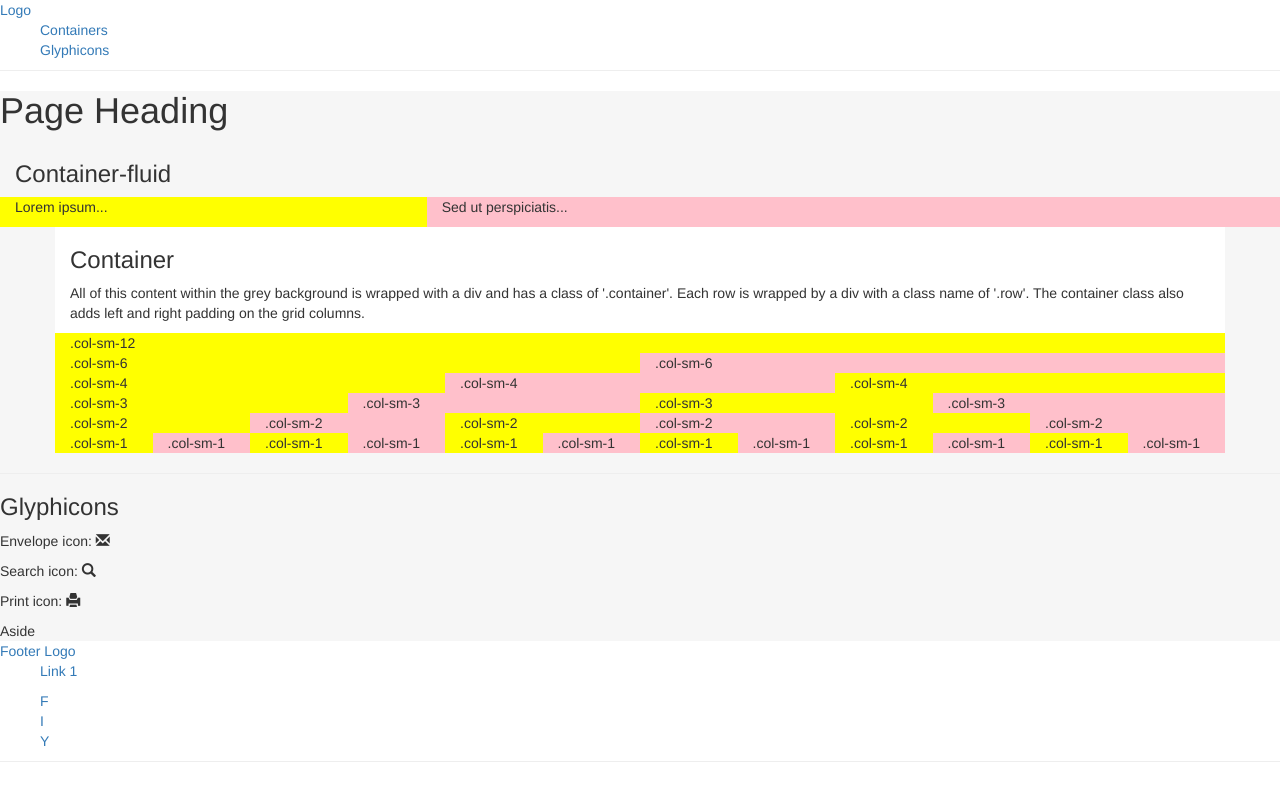
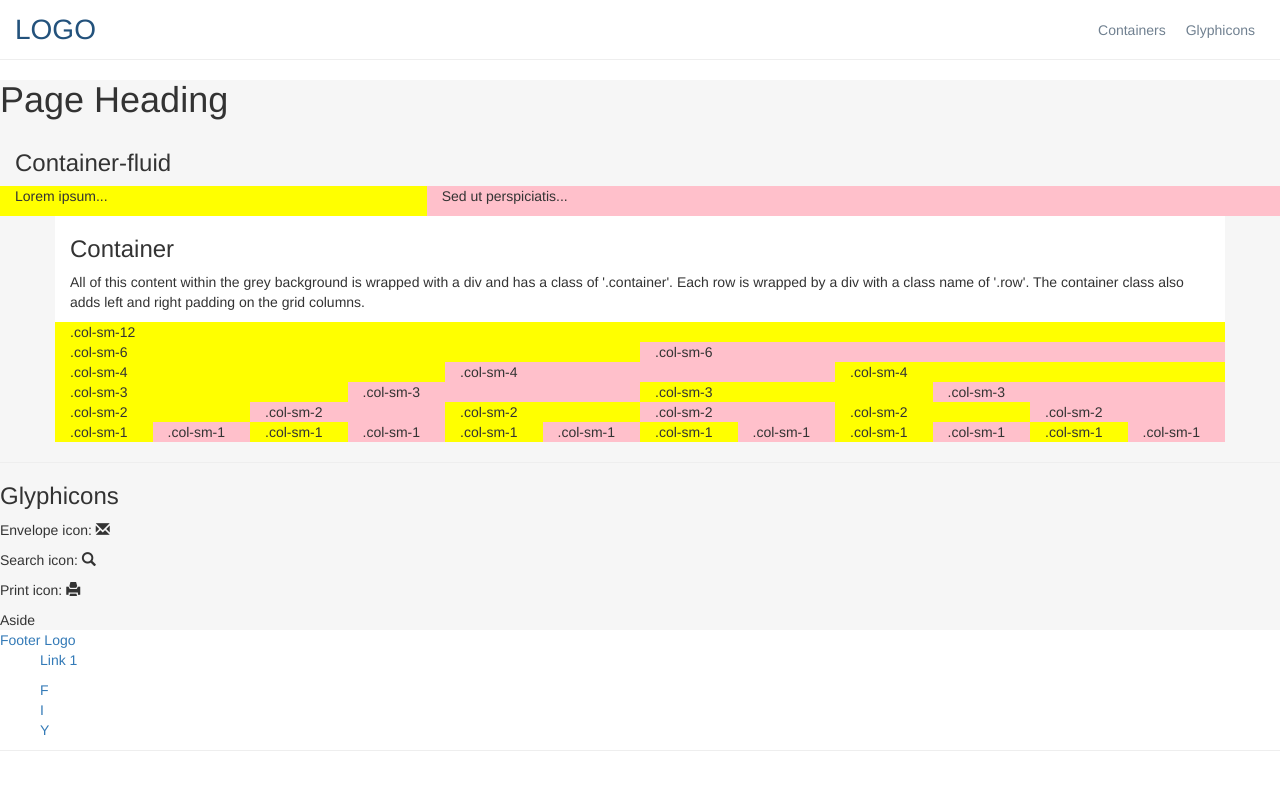
Before and after one commit to ivankrauseza/hamburg, a plain HTML site: page index.html in a window 1280 px wide. Drawn offline with nearby package versions, Linux system fonts and the light colour scheme.

Commit message:
Header: Basic styling and positioned logo and nav elements

```diff
--- a/assets/css/style.css
+++ b/assets/css/style.css
@@ -3,11 +3,49 @@ body {
     padding:0;
 }
 
+a:hover {
+    text-decoration: none;
+}
+
 header {
+    position: relative;
     border-bottom: solid 1px #EEEEEE;
+    line-height: 60px;
+    height: 60px;
+    font-size: 1em;
+}
+header a {
+    display: inline-block;
+}
+header .logo {
+    position: absolute;
+    top:0;
+    left:0;
+    padding: 0 15px;
+    font-size: 2em;
+    text-transform: uppercase;
+}
+header nav {
+    padding: 0;
+    display: flex;
+    justify-content: flex-end;
 }
 header nav ul {
     list-style: none;
+    width: auto;
+    padding: 0 15px;
+    margin: 0;
+}
+header nav ul li {
+    float: left;
+    width: auto;
+    padding: 0 10px;
+}
+header nav ul li a {
+    color: slategray;
+}
+header nav ul li a:hover {
+    color: darkslategray;
 }
 
 main {
--- a/index.html
+++ b/index.html
@@ -20,7 +20,7 @@
 <body>
 
     <header>
-        <a href="./">Logo</a>
+        <a class="logo" href="./">Logo</a>
         <nav>
             <ul>
                 <li>
```
Also changed, not shown: style.css (deleted).
